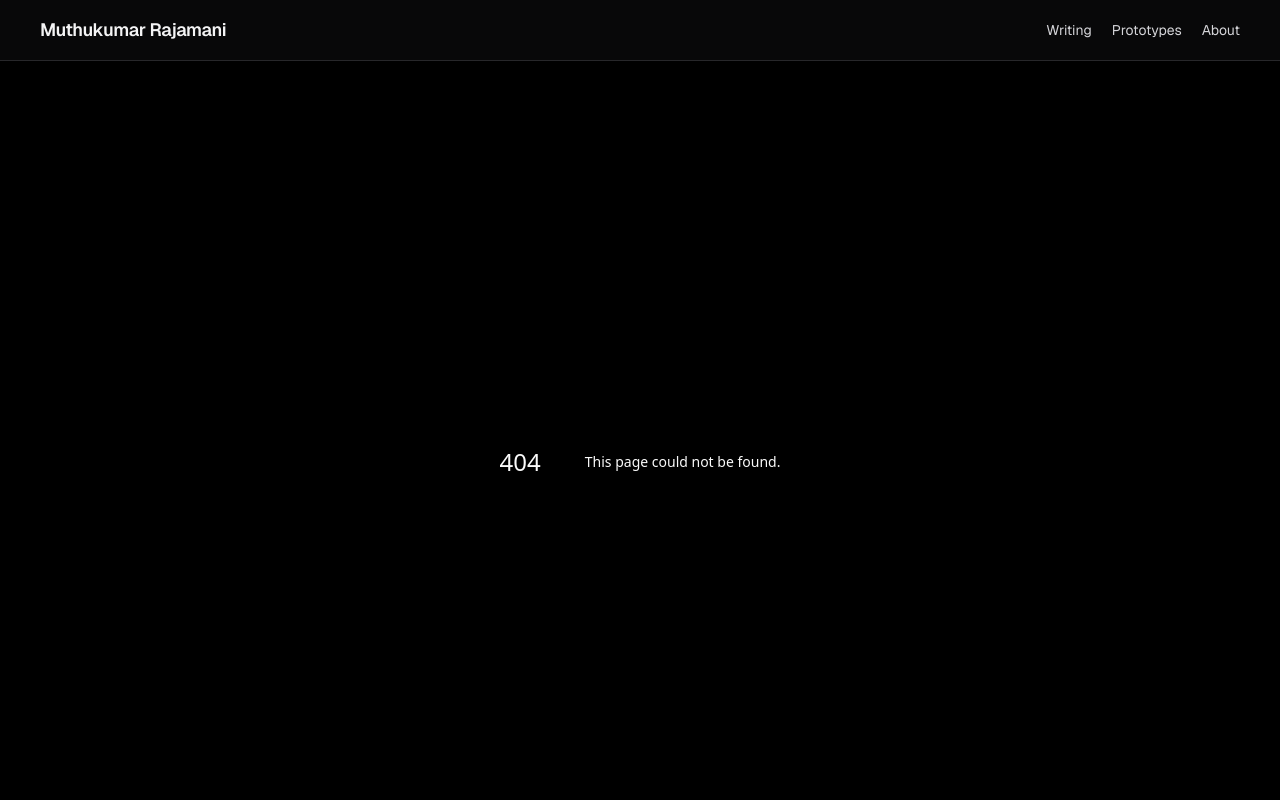
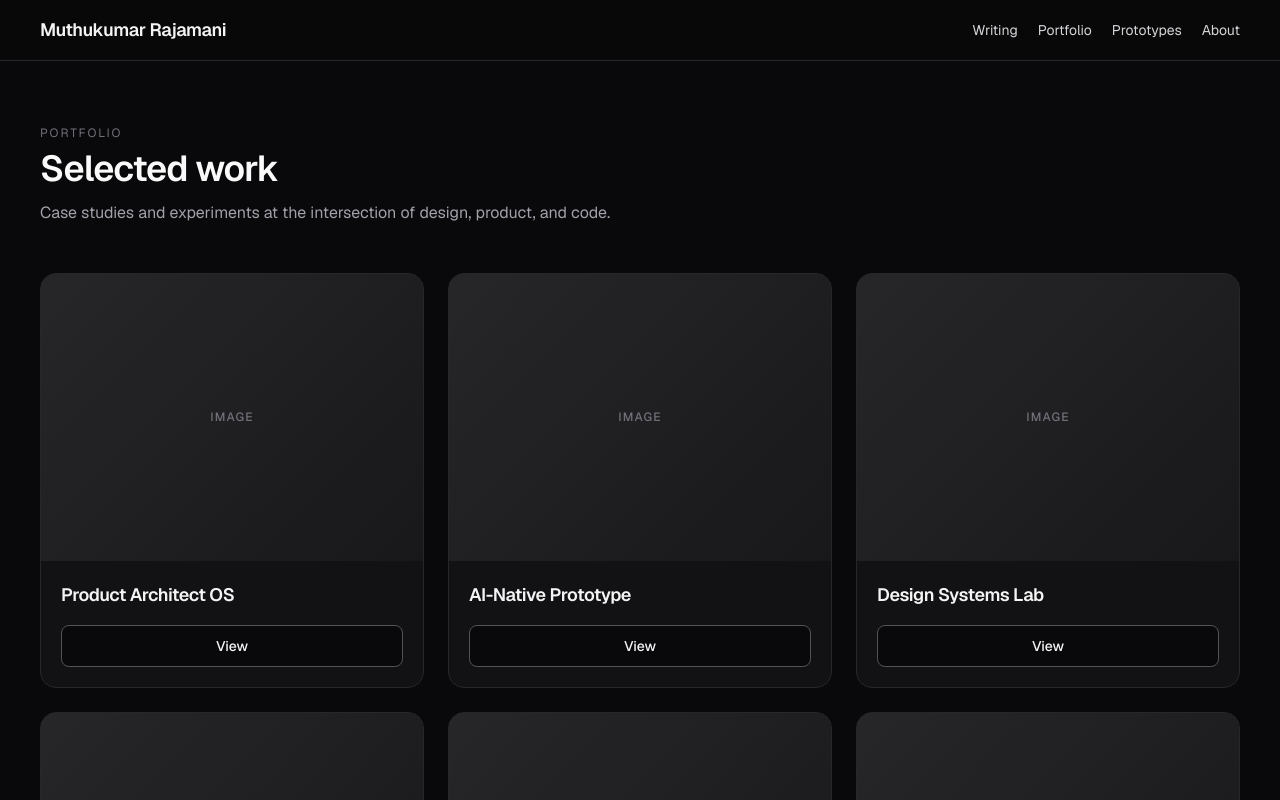
Before and after one commit to muthugenai/product-architect-os, a Next.js app: page /portfolio in a window 1280 px wide. Before the commit this address had no page. Shown: the top 800 px of the page. Built offline with nearby package versions, Linux system fonts and the light colour scheme.

Commit message:
feat: added portfolio grid and nav link

```diff
--- a/src/app/layout.tsx
+++ b/src/app/layout.tsx
@@ -39,6 +39,12 @@ export default function RootLayout({
                   className="border-b border-transparent transition-all hover:border-zinc-400 hover:text-zinc-100"
                 >
                   Writing
+                </Link>
+                <Link
+                  href="/portfolio"
+                  className="border-b border-transparent transition-all hover:border-zinc-400 hover:text-zinc-100"
+                >
+                  Portfolio
                 </Link>
                 <Link
                   href="/prototypes"
--- /dev/null
+++ b/src/app/portfolio/page.tsx
@@ -0,0 +1,63 @@
+import Link from "next/link";
+
+/** Strategic Note: File-based route + static project data keeps the grid easy to extend without client JS. */
+const projects = [
+  { id: "1", title: "Product Architect OS", href: "/" },
+  { id: "2", title: "AI-Native Prototype", href: "/prototypes" },
+  { id: "3", title: "Design Systems Lab", href: "#" },
+  { id: "4", title: "Prompt-to-Production Demo", href: "/writing/architecting-agency" },
+  { id: "5", title: "Technical Writing", href: "/writing" },
+  { id: "6", title: "Experiments", href: "/prototypes" },
+];
+
+export default function PortfolioPage() {
+  return (
+    <main className="min-h-screen bg-zinc-950 text-zinc-100">
+      <div className="mx-auto max-w-7xl px-6 py-12 md:px-10 md:py-16">
+        <header className="mb-10 md:mb-12">
+          <p className="text-xs uppercase tracking-[0.16em] text-zinc-500">Portfolio</p>
+          <h1 className="mt-2 text-3xl font-semibold tracking-tight text-zinc-50 md:text-4xl">
+            Selected work
+          </h1>
+          <p className="mt-3 max-w-2xl text-sm leading-relaxed text-zinc-400 md:text-base">
+            Case studies and experiments at the intersection of design, product, and code.
+          </p>
+        </header>
+
+        <ul className="grid grid-cols-1 gap-6 md:grid-cols-3">
+          {projects.map((project) => (
+            <li key={project.id}>
+              <article className="flex h-full flex-col overflow-hidden rounded-2xl border border-zinc-800 bg-zinc-900/60 transition-colors hover:border-zinc-700">
+                {/* Image placeholder */}
+                <div
+                  className="relative aspect-[4/3] bg-zinc-800/80"
+                  aria-hidden
+                >
+                  <div className="absolute inset-0 flex items-center justify-center bg-[linear-gradient(135deg,rgba(39,39,42,0.9)_0%,rgba(24,24,27,1)_100%)]">
+                    <span className="text-xs font-medium uppercase tracking-widest text-zinc-500">
+                      Image
+                    </span>
+                  </div>
+                </div>
+
+                <div className="flex flex-1 flex-col gap-4 p-5">
+                  <h2 className="text-lg font-semibold tracking-tight text-zinc-100">
+                    {project.title}
+                  </h2>
+                  <div className="mt-auto">
+                    <Link
+                      href={project.href}
+                      className="inline-flex w-full items-center justify-center rounded-lg border border-zinc-600 bg-zinc-950 px-4 py-2.5 text-sm font-medium text-zinc-100 transition-all hover:border-zinc-500 hover:bg-zinc-900 focus-visible:outline focus-visible:outline-2 focus-visible:outline-offset-2 focus-visible:outline-zinc-400"
+                    >
+                      View
+                    </Link>
+                  </div>
+                </div>
+              </article>
+            </li>
+          ))}
+        </ul>
+      </div>
+    </main>
+  );
+}
```
